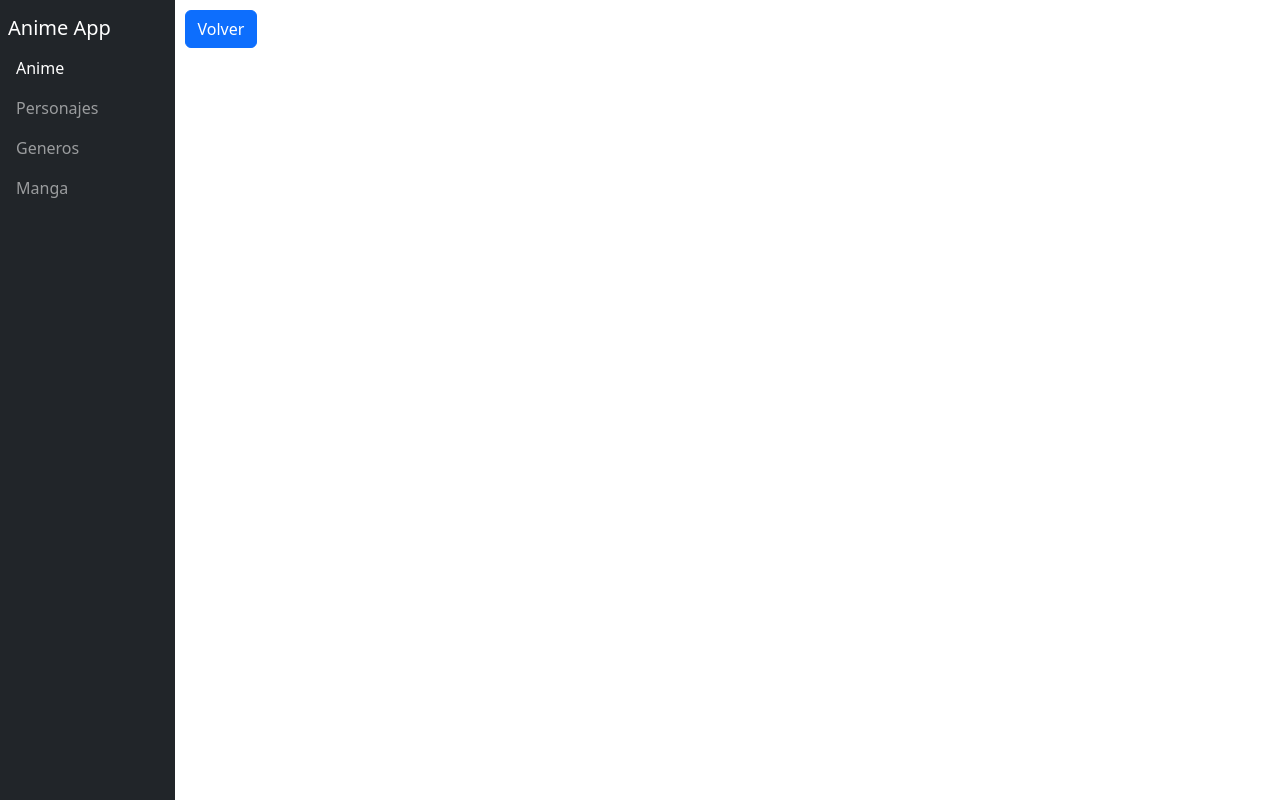
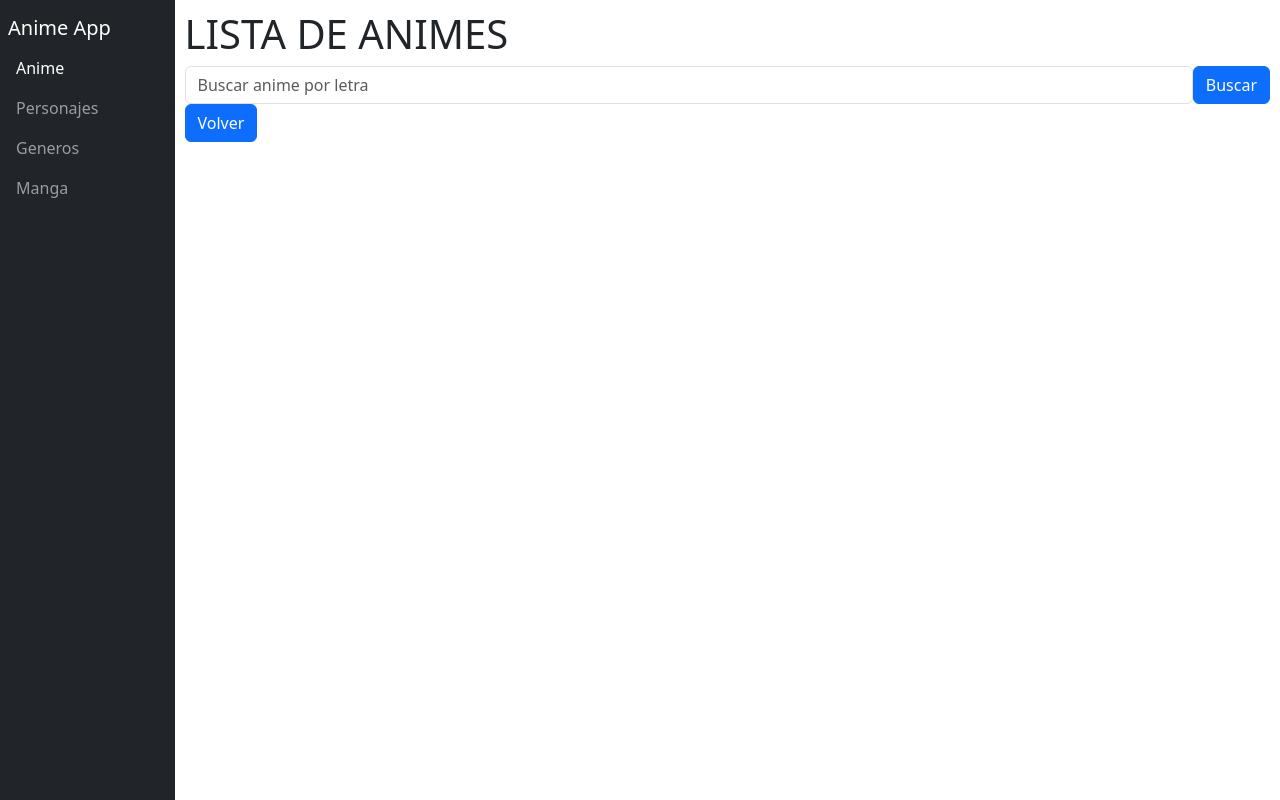
Before and after one commit to jenri019/anime-app, a React (Vite) app: page /anime/1/1 in a window 1280 px wide. Built offline with nearby package versions, Linux system fonts and the light colour scheme.

Commit message:
Adding searchbar to all pages

```diff
--- a/src/anime/pages/AnimeIdPage.jsx
+++ b/src/anime/pages/AnimeIdPage.jsx
@@ -1,6 +1,7 @@
 import React from 'react'
 import { useFetchData } from '../hooks';
 import { useNavigate } from 'react-router-dom';
+import { AnimeHeader } from '../components';
 
 export const AnimeIdPage = ({id}) => {
 
@@ -12,6 +13,7 @@ export const AnimeIdPage = ({id}) => {
 
   return (
     <>
+      <AnimeHeader />
       <button className='btn btn-primary' onClick={() => onBackPage()}>Volver</button>
     </>
   )
--- a/src/anime/pages/AnimeListPage.jsx
+++ b/src/anime/pages/AnimeListPage.jsx
@@ -2,6 +2,7 @@ import React from 'react'
 import { useFetchData } from '../hooks';
 import queryString from 'query-string';
 import { useLocation, useNavigate, useParams } from 'react-router-dom';
+import { AnimeHeader } from '../components';
 
 export const AnimeListPage = () => {
 
@@ -24,6 +25,7 @@ export const AnimeListPage = () => {
 
   return (
     <div>
+      <AnimeHeader />
       <button className='btn btn-primary' onClick={() => onBackPage()}>Ir</button>
     </div>
   )
```
